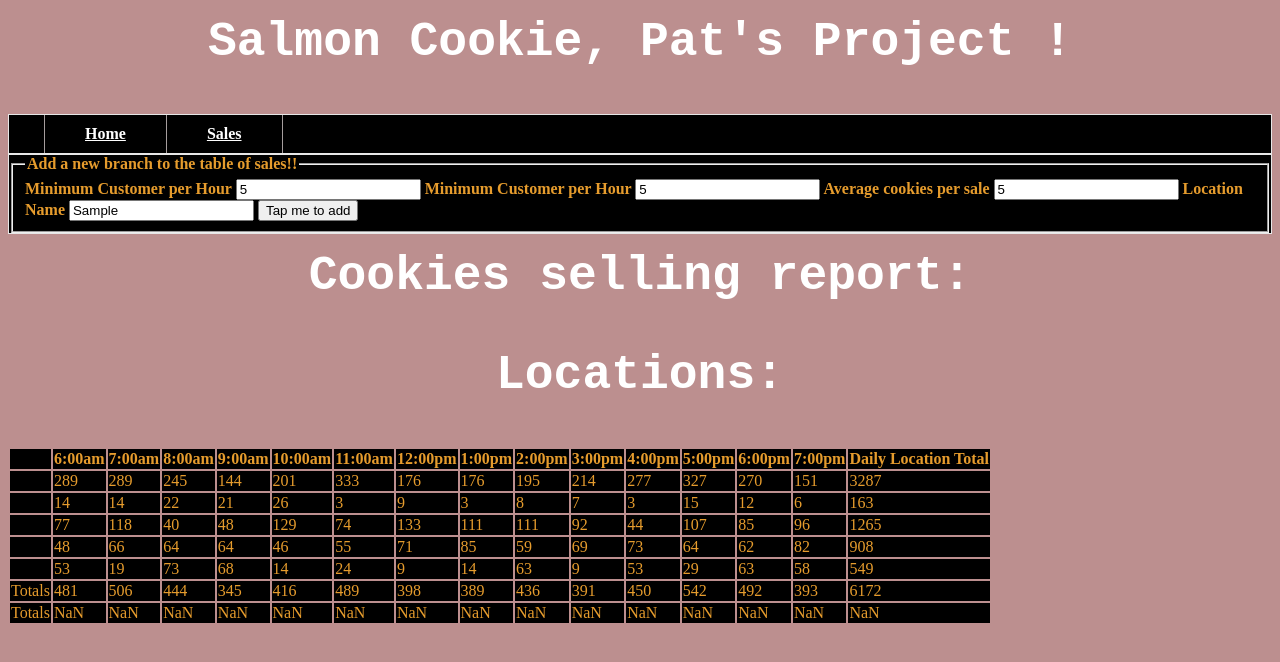
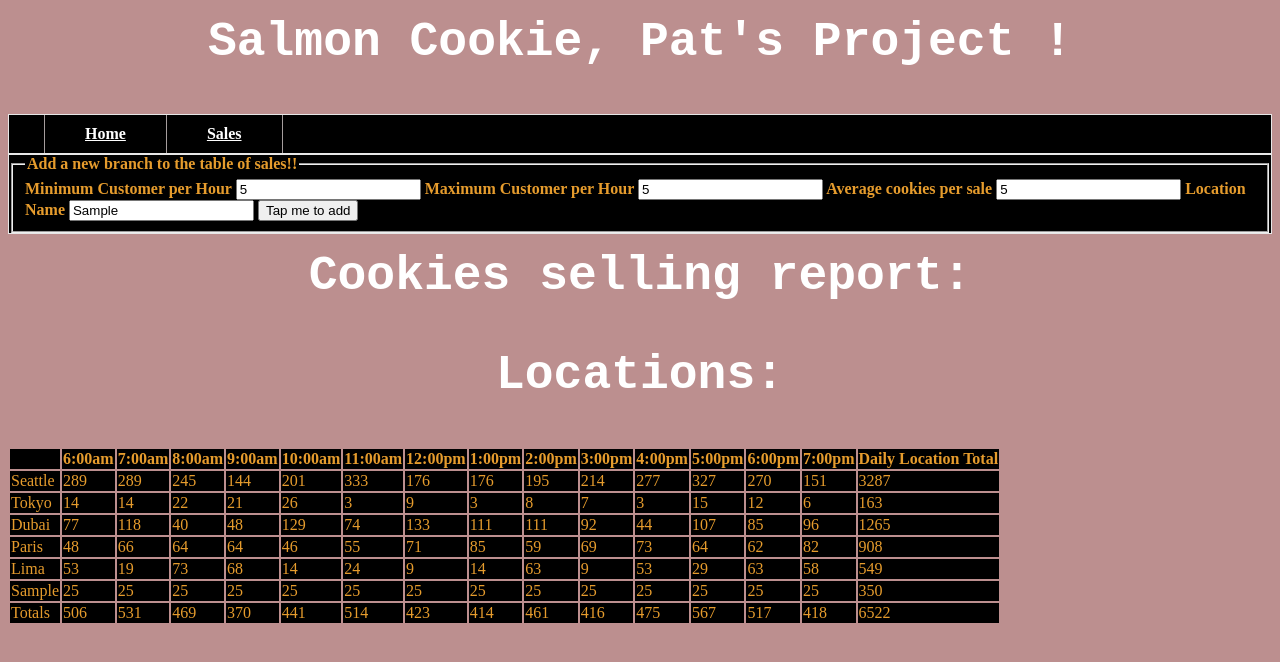
Before and after one commit to odai92/cookiestand, a plain HTML site: page sales.html in a window 1280 px wide. Both pictures are taken after typing "5", "5", "5", "Sample" into the empty fields and a click on the button "Tap me to add". Drawn offline with Linux system fonts and the light colour scheme; a web font is replaced by a local one.

Commit message:
lastupdate09

```diff
--- a/app.js
+++ b/app.js
@@ -22,7 +22,7 @@ function Location(min, max, average, name) { // and here is our costructre
 
 Location.prototype.numOfCustomers = function () {
     return randomNumOfCustomers(this.minCustomers, this.maxCustomers);
-} // here we generated a random number of customer using the result from each branch by taking the min and max and then return it to the object so it will be use to calculate the avarage cookie sell per hour
+} // here generated a random number of customer using the result from each branch by taking the min and max and then return it to the object so it will be use to calculate the avarage cookie sell per hour
 
 
 
@@ -49,6 +49,7 @@ function createTable() { // a function made to create the table
     article.appendChild(h2);// the h2 was appened child to the article
     // start of the table
     var table = document.createElement('table');// a table was created
+    table.setAttribute('id','salmonTable')
     article.appendChild(table);// a table is the article child
 }
 
@@ -102,34 +103,6 @@ Location.prototype.renderLocationInTable = function () { // here insirt the loca
     tableSecondRow.appendChild(dailyTotal);
 }
 
-Location.prototype.renderLocationInTable = function(){
-
-    var parentElement = document.getElementsByTagName('table');
-
-    var tableSecondRow = document.createElement('tr');
-    parentElement[0].appendChild(tableSecondRow);
-    var nameOfLoction = document.createElement('td');
-    nameOfLoction.textContent = this.nameOfLoction;
-    tableSecondRow.appendChild(nameOfLoction);
-
-    this.calAverCookiePerHour();
-
-    for(var i=0; i<hours.length; i++){
-        var tableInfo = document.createElement('td');
-        tableInfo.textContent = this.cookiesPerHour[i];
-        tableSecondRow.appendChild(tableInfo);
-        this.total += this.cookiesPerHour[i];
-    }
-
-    var dailyTotal = document.createElement('td');
-    dailyTotal.textContent = this.total;
-    tableSecondRow.appendChild(dailyTotal);
-
-
-
-}
-
-
 
 
 
@@ -160,7 +133,7 @@ function lastRender() { // in the last render a tr is created and been a total f
 
 
 
-// here comes the fun part, using the constructre new branchs (objects) was created and there properties one by one the min max avg and name
+// using the constructre new branchs (objects) was created and there properties one by one the min max avg and name
 
 var seattle = new Location(23, 65, 6.3, 'Seattle')
 var tokyo = new Location(3, 24, 1.2, 'Tokyo');
@@ -171,8 +144,8 @@ var lima = new Location(2, 16, 4.9, 'Lima');
 // attached to the sales html page to create the table
 createTable(); // the function is called
 firstHeaderRender(); // calling the function
-for(var index=0; index<locationArray.length; index++){// table content
-    locationArray[index].renderLocationInTable();
+for(var h=0; h<locationArray.length; h++){// table content
+    locationArray[h].renderLocationInTable()
 }
 lastRender(); // calling my last render
 
@@ -185,19 +158,28 @@ var add = document.getElementById('add');
 add.addEventListener('submit', function(event){
     event.preventDefault();
 
-    var min = event.target.min.value
-    var max = event.target.max.value
-    var avg = event.target.average.value
+    var min = parseInt(event.target.min.value)
+    var max = parseInt(event.target.max.value)
+    var avg = parseInt(event.target.average.value)
     var name = event.target.name.value
+
 
     var newInput = new Location(min, max, avg, name );
     console.log(newInput);
 
 
+   deleteRow();// table removed
+   newInput.renderLocationInTable();//new input added
 
-   lastRender()
+   lastRender()  // the hole table is called
    console.log(add);
-   addEventListener()
+
 });
 
+function deleteRow(){// to remove the table in line 171
+    document.getElementById('salmonTable').deleteRow(-1);
+}
+
+
+
 // i have a bug while adding a new branch ,,
--- a/sales.html
+++ b/sales.html
@@ -25,7 +25,7 @@
        <label for='min'>Minimum Customer per Hour</label>
         <input name="min" type="number"></input>
 
-        <label for='max'>Minimum Customer per Hour</label>
+        <label for='max'>Maximum Customer per Hour</label>
         <input name="max" type="number"></input>
 
         <label for='average'>Average cookies per sale</label>
```
